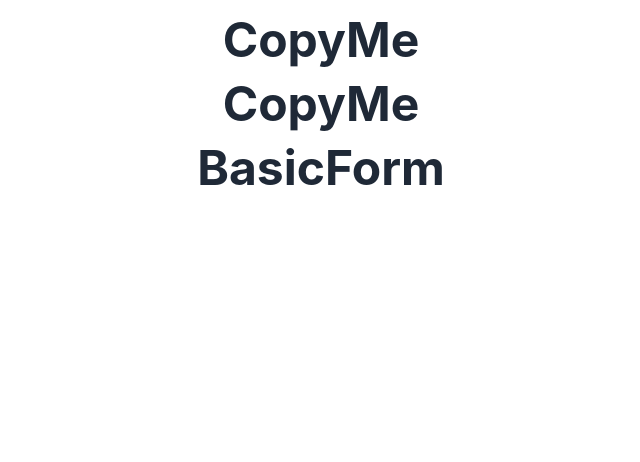
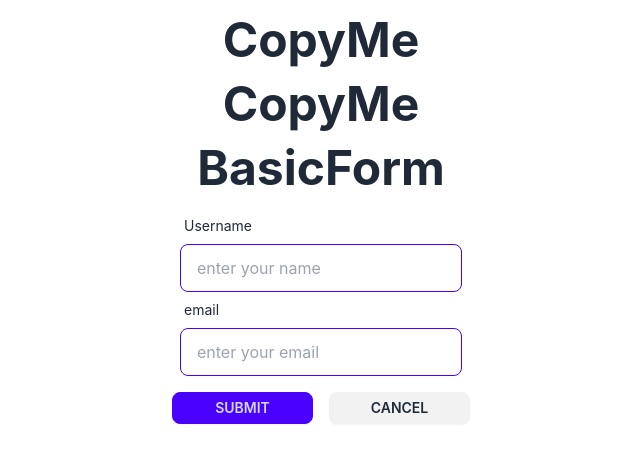
Before and after one commit to yisj777s/doit-react-webapp-typescript, a React (Create React App) app in the folder ch04/ch04_3/: page / in a window 1280 px wide. Shown: the top 462 px of the page, without its empty margins (319-959 px from the left). Built offline with nearby package versions, Linux system fonts and the light colour scheme.

Commit message:
unfinished13 04.함수 컴포넌트와 리액트 훅_04-3.useState 훅 이해하기

```diff
--- a/ch04/ch04_3/src/pages/BasicForm.tsx
+++ b/ch04/ch04_3/src/pages/BasicForm.tsx
@@ -30,11 +30,27 @@ export default function BasicForm() {
   return (
     <section className="mt-4">
       <Title>BasicForm</Title>
-      <div className="mt-4">
-        <form >
-          <div></div>
-          <div></div>
-          <div></div>
+      <div className="flex justify-center mt-4">
+        <form onSubmit={onSubmit}>
+          <div className="form-control">
+            <label className="label" htmlFor="name">
+              <span className="label-text">Username</span>
+            </label>
+            <Input value={name} onChange={onChangeName} id="name" type="text"
+              placeholder="enter your name" className="input-primary" />
+          </div>
+          <div className="form-control">
+            <label className="label" htmlFor="email">
+              <span className="label-text">email</span>
+            </label>
+            <Input value={email} onChange={onChangeEmail} id="email" type="email"
+              placeholder="enter your email" className="input-primary" />
+          </div>
+          <div className="flex justify-center mt-4">
+            <input type="submit" value="SUBMIT"
+              className="w-1/2 btn btn-sm btn-primary"/>
+            <input type="button" defaultValue="CANCEL" className="w-1/2 ml-4 btn btn-sm"/>
+          </div>
         </form>
       </div>
     </section>
```
Also changed, not shown: 2 other files (tests, documents, lock files or other folders).
